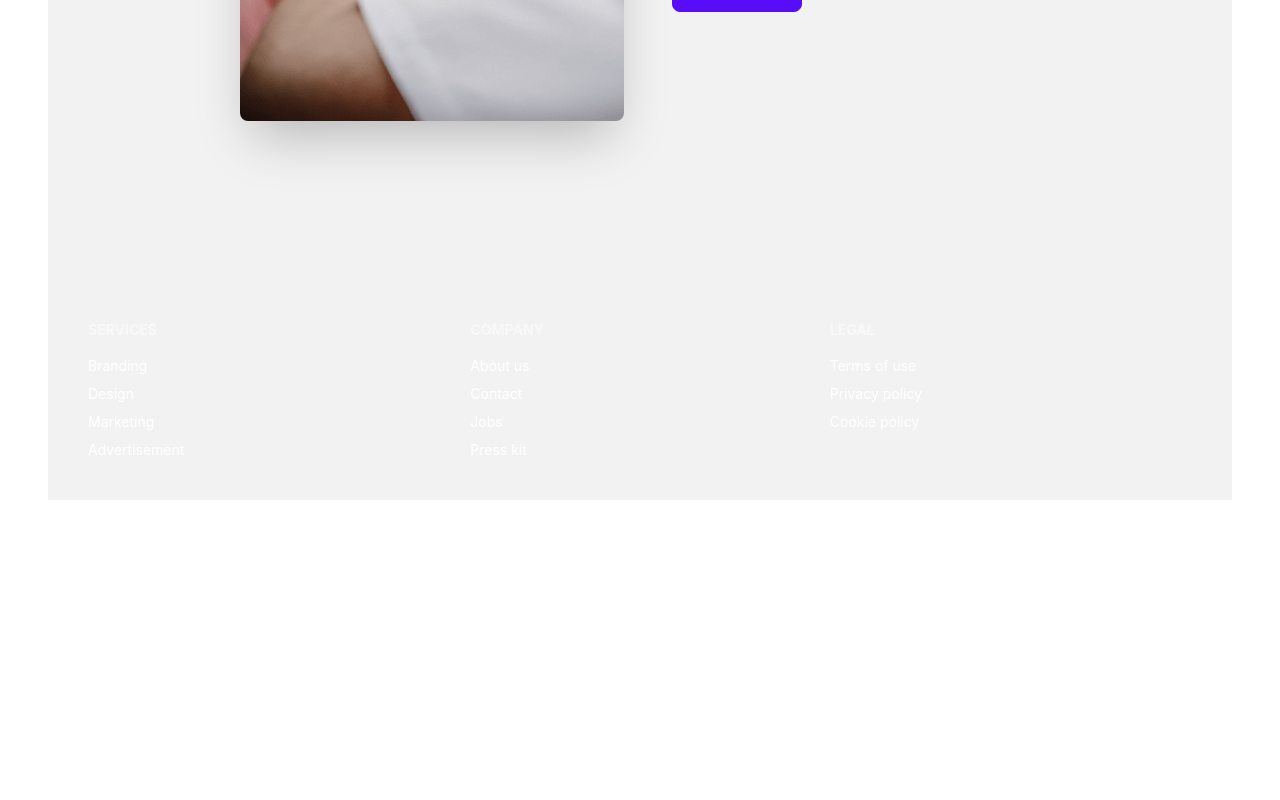
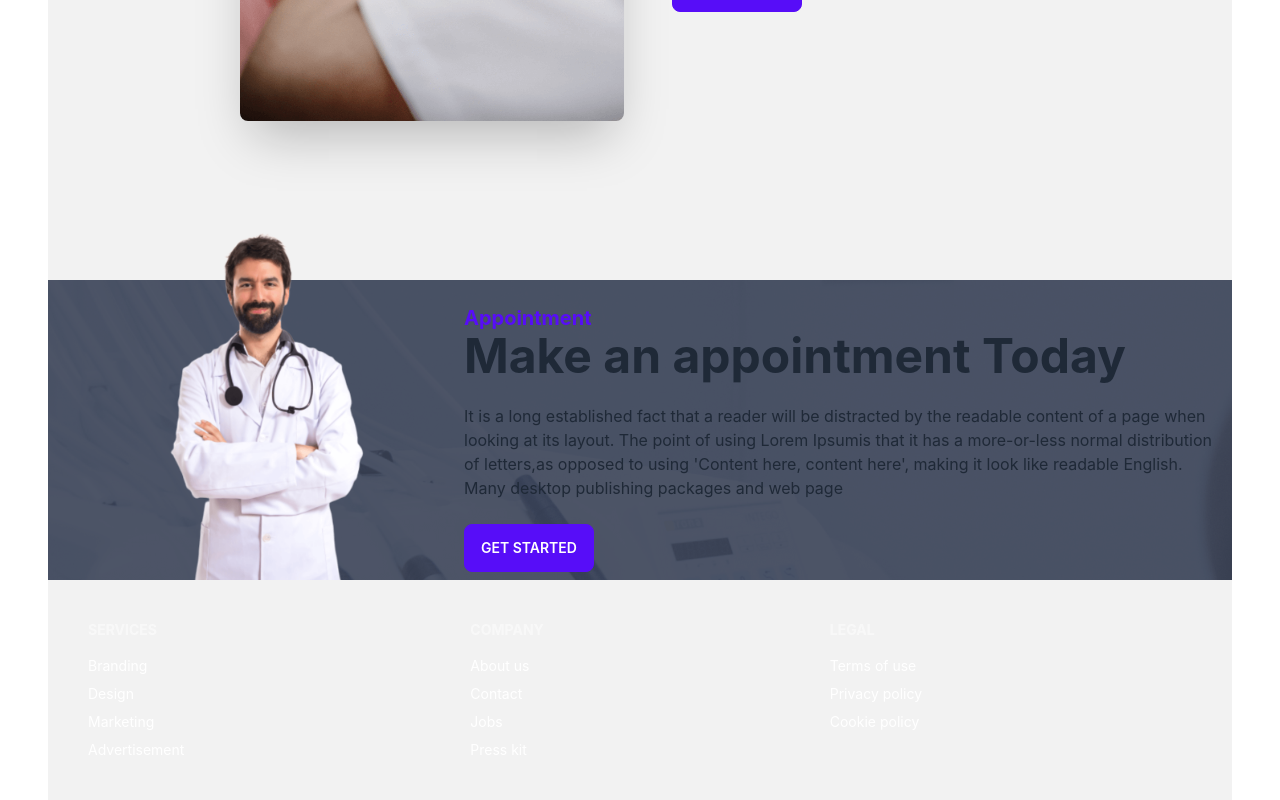
Before and after one commit to asgor40/doctors-portal-client, a React (Create React App) app: page / in a window 1280 px wide. Shown: the part 1532-2332 px from the top of the page. Before the commit the page ends 2032 px from the top, so only its background shows below. Built offline with nearby package versions, Linux system fonts and the light colour scheme.

Commit message:
appointment Added

```diff
--- /dev/null
+++ b/src/Pages/Home/Appointment.js
@@ -0,0 +1,23 @@
+import React from 'react';
+import doctor from '../../assets/images/doctor.png';
+import appointment from '../../assets/images/appointment.png';
+
+const Appointment = () => {
+    return (
+        <section style={{background: `url(${appointment})`}}>
+            <div class="hero">
+                <div class="hero-content flex-col lg:flex-row pb-0">
+                    <img src={doctor} class="mt-[-100px] max-w-sm" />
+                    <div>
+                    <h3 class="text-xl font-bold text-primary">Appointment</h3>
+                    <h1 class="text-5xl font-bold">Make an appointment Today</h1>
+                    <p class="py-6">It is a long established fact that a reader will be distracted by the readable content of a page when looking at its layout. The point of using Lorem Ipsumis that it has a more-or-less normal distribution of letters,as opposed to using 'Content here, content here', making it look like readable English. Many desktop publishing packages and web page</p>
+                    <button class="btn btn-primary">Get Started</button>
+                    </div>
+                </div>
+            </div>
+        </section>
+    );
+};
+
+export default Appointment;
--- a/src/Pages/Home/Home.js
+++ b/src/Pages/Home/Home.js
@@ -1,4 +1,5 @@
 import React from 'react';
+import Appointment from './Appointment';
 import Banner from './Banner';
 import Info from './Info';
 import Treatment from './Treatment';
@@ -9,6 +10,7 @@ const Home = () => {
             <Banner></Banner>
             <Info></Info>
             <Treatment></Treatment>
+            <Appointment></Appointment>
         </div>
     );
 };
```
